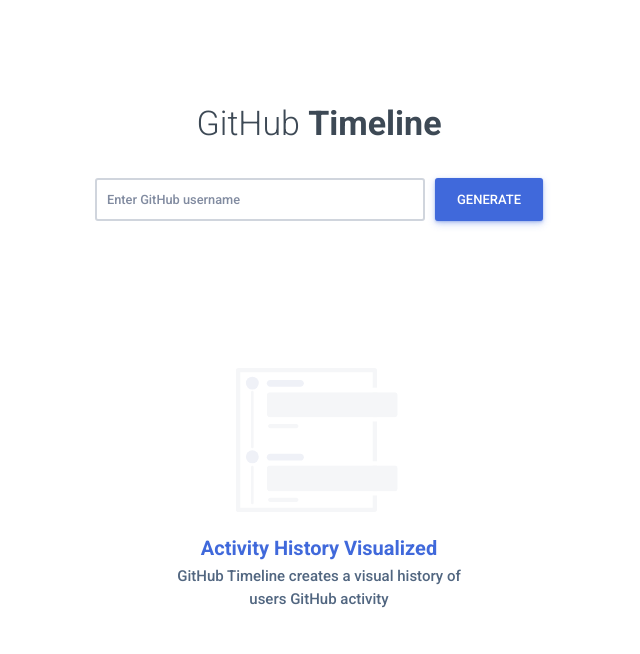
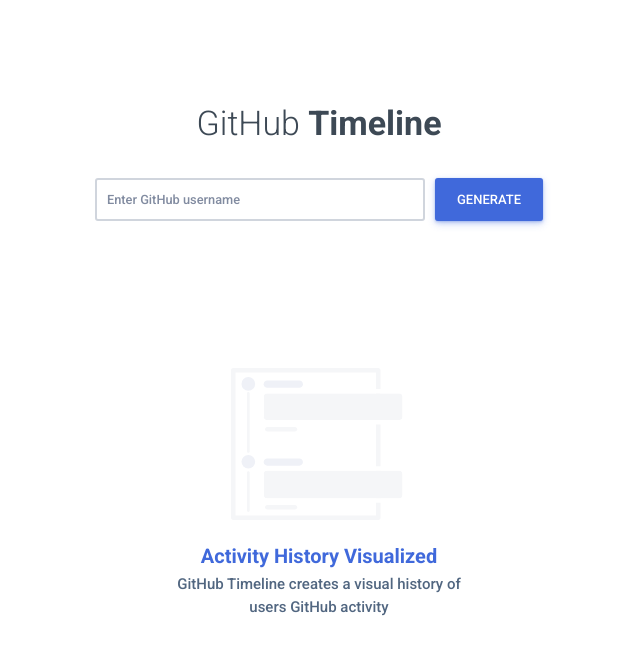
Before and after one commit to petrirh1/github-timeline, a React (Create React App) app: page / in a window 1280 px wide. Shown: the top 654 px of the page, without its empty margins (321-961 px from the left). Built offline with nearby package versions, Linux system fonts and the light colour scheme.

Commit message:
slightly larger illustration

```diff
--- a/src/components/States/States.css
+++ b/src/components/States/States.css
@@ -17,7 +17,7 @@
 }
 
 .state__illustration {
-    height: 9rem;
+    height: 9.5rem;
 }
 
 .state__title {
```
